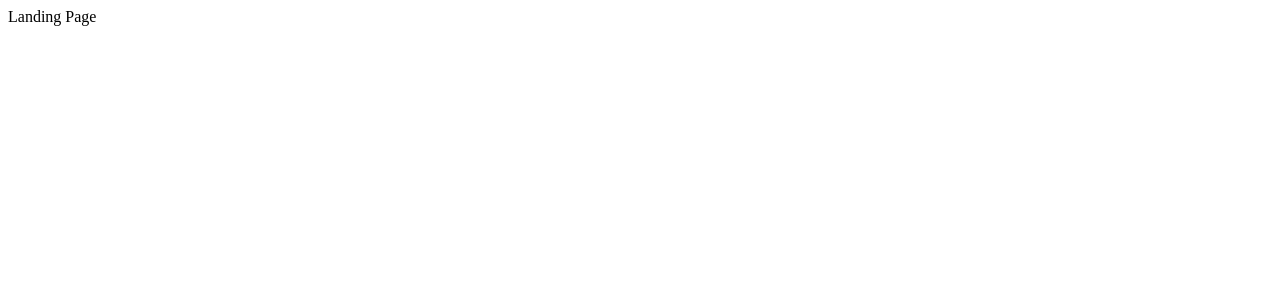
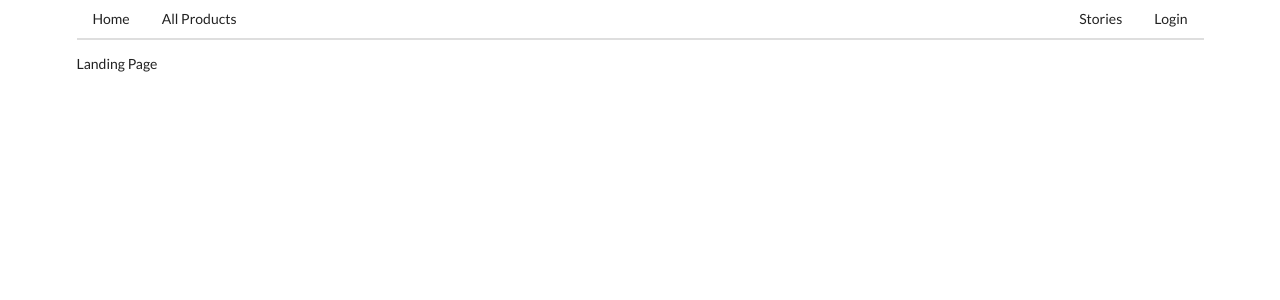
Before and after one commit to Avitrya/Rural, a React (Create React App) app: page / in a window 1280 px wide. Shown: the top 300 px of the page. Built offline with nearby package versions, Linux system fonts and the light colour scheme.

Commit message:
included navigation bar

```diff
--- a/public/index.html
+++ b/public/index.html
@@ -10,6 +10,7 @@
       content="Web site created using create-react-app"
     />
     <link rel="apple-touch-icon" href="%PUBLIC_URL%/logo192.png" />
+    <link rel="stylesheet" href="https://cdnjs.cloudflare.com/ajax/libs/semantic-ui/2.4.1/semantic.min.css" />
     <!--
       manifest.json provides metadata used when your web app is installed on a
       user's mobile device or desktop. See https://developers.google.com/web/fundamentals/web-app-manifest/
--- a/src/components/App.js
+++ b/src/components/App.js
@@ -2,6 +2,7 @@ import React from 'react';
 
 import { BrowserRouter, Route } from 'react-router-dom';
 
+import Header from './Header';
 import Blog from './Rural/Blog';
 import Login from './Rural/Login';
 import Product from './Rural/Product';
@@ -13,7 +14,7 @@ const App = () => {
         <div className="ui container">
           <BrowserRouter>
             <div>
-              {/* <Header /> */}
+              <Header />
               <Route path="/" exact component={LandingPage} />
               <Route path="/login" exact component={Login} />
               <Route path="/blog" exact component={Blog} />
--- /dev/null
+++ b/src/components/Header.js
@@ -0,0 +1,26 @@
+import React from 'react';
+import {Link} from 'react-router-dom';
+
+
+const Header = () => {
+    return(
+        <div className="ui secondary pointing menu">
+            <Link to="/" className="item">
+                Home
+            </Link>
+            <Link to="/product" className="item">
+                All Products
+            </Link>
+            <div className="right menu">
+                <Link to="/blog" className="item">
+                    Stories
+                </Link>
+                <Link to="/login" className="item">
+                    Login
+                </Link>
+            </div>
+        </div>
+    );
+};
+
+export default Header;
```
Also changed, not shown: package.json (+7 -1 lines), 1 other file (tests, documents, lock files or other folders).
